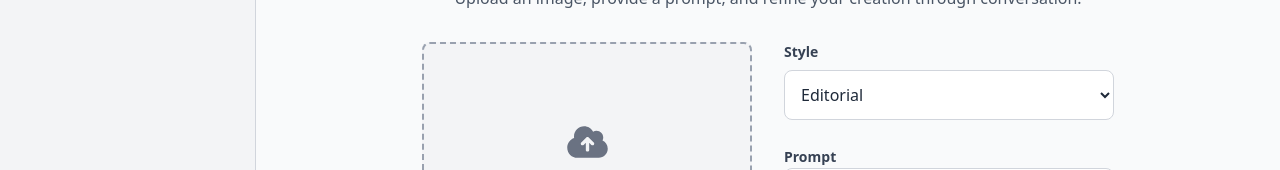
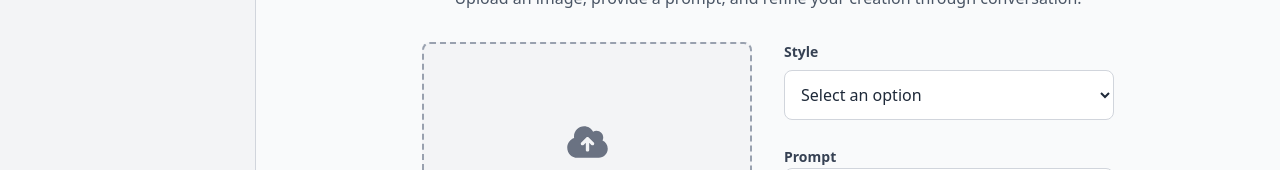
Before and after one commit to ashish328/ai-studio, a React (Vite) app: page / in a window 1280 px wide. Shown: the part 278-448 px from the top of the page. Built offline with nearby package versions, Linux system fonts and the light colour scheme.

Commit message:
fix the dropdown default option

```diff
--- a/src/components/AiGeneration.tsx
+++ b/src/components/AiGeneration.tsx
@@ -12,7 +12,7 @@ export default function AiGeneration() {
   const [fileUploadkey, setFileUploadKey] = useState<number>(0)
 
   const [prompt, setPrompt] = useState('')
-  const [style, setStyle] = useState('Photorealistic')
+  const [style, setStyle] = useState('')
 
   const { error: validationError, setError: setValidationError } = useError()
 
@@ -22,7 +22,7 @@ export default function AiGeneration() {
   const resetFields = () => {
     setFileUrl('')
     setPrompt('')
-    setStyle('Photorealistic')
+    setStyle('')
     setFileUploadKey((prev) => prev + 1)
   }
 
--- a/src/components/StyleDropdown.tsx
+++ b/src/components/StyleDropdown.tsx
@@ -19,6 +19,9 @@ export default function StyleDropdown({ value, onValueChange, ...props }: StyleD
         onChange={(e) => onValueChange(e.target.value)}
         className="rounded-lg border border-gray-300 bg-white p-3 text-gray-800 focus:ring-2 focus:ring-blue-500 focus:outline-none dark:border-gray-600 dark:bg-gray-800 dark:text-gray-200"
       >
+        <option value="" disabled hidden>
+          Select an option
+        </option>
         {styles.map((style) => (
           <option key={style} value={style}>
             {style}
```
